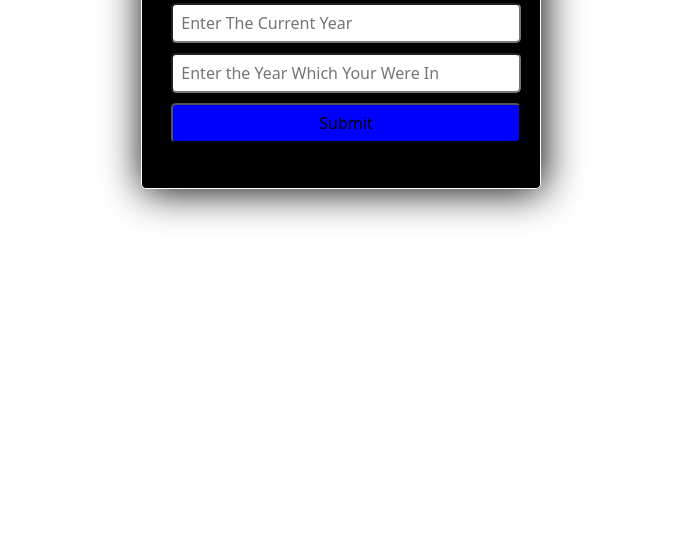
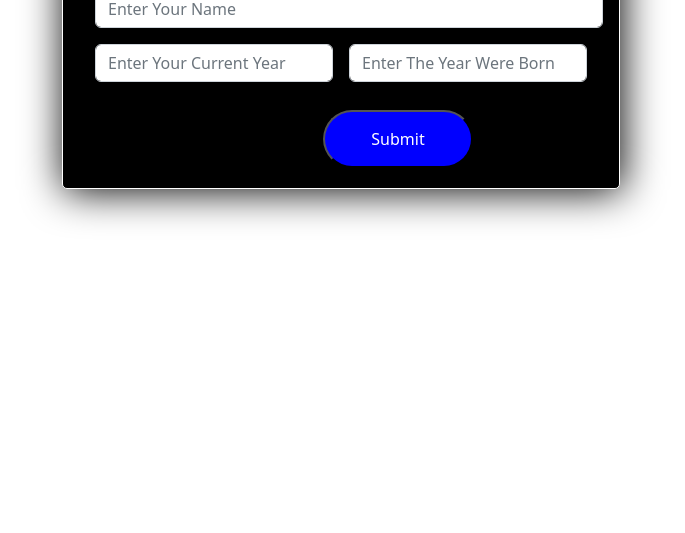
Before and after one commit to mfeke/birthday, a plain HTML site: page index.html in a window 1280 px wide. Shown: the part 267-800 px from the top of the page, without its empty margins (299-984 px from the left). Drawn offline with nearby package versions, Linux system fonts and the light colour scheme.

Commit message:
first commit

```diff
--- a/index.css
+++ b/index.css
@@ -6,7 +6,7 @@
 
 body .main-container{
     box-shadow: 2px 2px 40px black;
-    width: 400px;
+    width: 50%;
     margin: 10px;
 
 }
@@ -16,8 +16,20 @@ body{
     margin-top: 200px;
 
 }
-input , button{
+input{
     border-radius: 5px;
+}
+button{
+    display: flex;
+    justify-content: center;
+    background-color: blue;
+    color: white;
+    padding: 15px;
+    border-radius: 30px;
+    width: 150px;
+    margin-top: 20px;
+    margin-left:248px;
+    margin-bottom: 20px;
 }
 button:hover{
     color: white;
--- a/index.html
+++ b/index.html
@@ -13,17 +13,20 @@
 <body class="container justify-content-center" >
     <section class="container main-container " style="background-color: black; border: 1px solid white; border-radius: 5px; ">
         <h2 style="color: white ;">Age Calculator</h2>
-        <div class="container" >
-            <p></p>
-            <input type="number" id="currYear" placeholder="  Enter The Current Year " style="margin:5px; height:40px; width: 100% ;">
-        </div>
-        <div class="container" >
-            <input type="number" id="bornYear" placeholder="  Enter the Year Which Your Were In " style="margin:5px; height:40px; width: 100% ;">
-        </div>
-        <div class="container" >
-           <button type="button"id="btn" style="margin:5px; height:40px; width: 100% ; background-color: blue; font-weight: 30px;">Submit</button>
-        </div>
-        <div  class="container"type="number" id="res" style="margin-left:5px; height:40px; width: 100% "></div>
+          <div class="container">
+            <input class="form-control m-2 " type="text" id="username"  placeholder="Enter Your Name" aria-label="default input example">
+          </div>
+          <div class="container">
+            <div class="d-flex">
+                <input class="form-control m-2" type="text" id="bornYear" placeholder="Enter Your Current Year" aria-label="default input example">
+                <input class="form-control m-2" type="text" id="currYear" placeholder="Enter The Year Were Born" aria-label="default input example">
+            </div>
+          </div>
+          <button id="btn">
+            Submit
+          </button>
+
+        <!-- <div  class="container" type="number" id="res" style="margin-left:5px; height:40px; width: 100% "></div> -->
     </section>
     <script src="index.js"></script>
 </body>
--- a/index.js
+++ b/index.js
@@ -2,14 +2,22 @@ let button = document.getElementById("btn")
 let res = document.getElementById("res")
 
 button.addEventListener("click", function ageCal(){
+    username = document.getElementById("username").value
     bornYear= document.getElementById("bornYear").value
     curYear = document.getElementById("currYear").value
-    sum = curYear-bornYear
+    sum = curYear-bornYear;
+    num = -1;
 
-    if(curYear-bornYear ){
-        alert(sum +" year old")
-    } else{
+    if(sum< num){
+        alert(`hi ${username} your are ${sum} year old`)
+
+
+    } else
+    {
 
     }
 
+
+
+
 })
```
